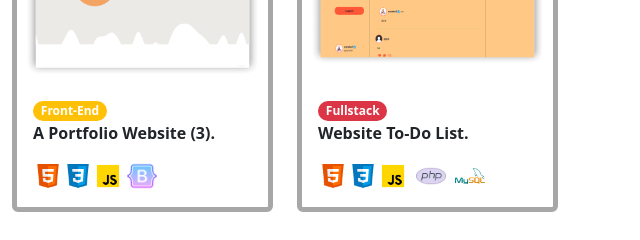
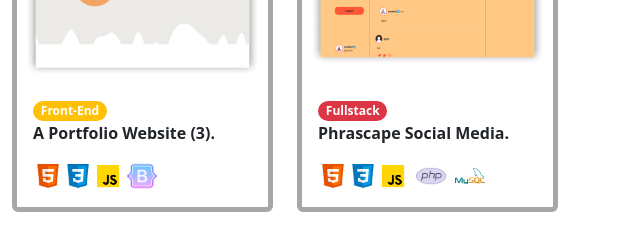
Before and after one commit to muhfadtz/fad-portfolio, a plain HTML site: page index.html in a window 1280 px wide. Shown: the part 2780-3020 px from the top of the page, 640-1280 px from the left. Drawn offline with nearby package versions, Linux system fonts and the light colour scheme.

Commit message:
Update index.html

```diff
--- a/index.html
+++ b/index.html
@@ -311,7 +311,7 @@
                 <img src="img/img_8.png" class="card-img-top" alt="...">
                 <div class="card-body">
                     <span class="badge rounded-pill text-bg-danger">Fullstack</span>
-                  <p class="fw-bold">Website To-Do List.</p>
+                  <p class="fw-bold">Phrascape Social Media.</p>
                   <img src="img/iconhtml.png" class="card-img-top" alt="..." style="max-width: 30px;"><img src="img/iconcss.png" class="card-img-top" alt="..." style="max-width: 30px;"><img src="img/iconjs.png" class="card-img-top" alt="..." style="max-width: 30px;">&nbsp;&nbsp;<img src="img/iconphp.png" class="card-img-top" alt="..." style="max-width: 30px;">&nbsp;&nbsp;<img src="img/iconmysql.png" class="card-img-top" alt="..." style="max-width: 30px;">
                 </div>
               </div>
```
